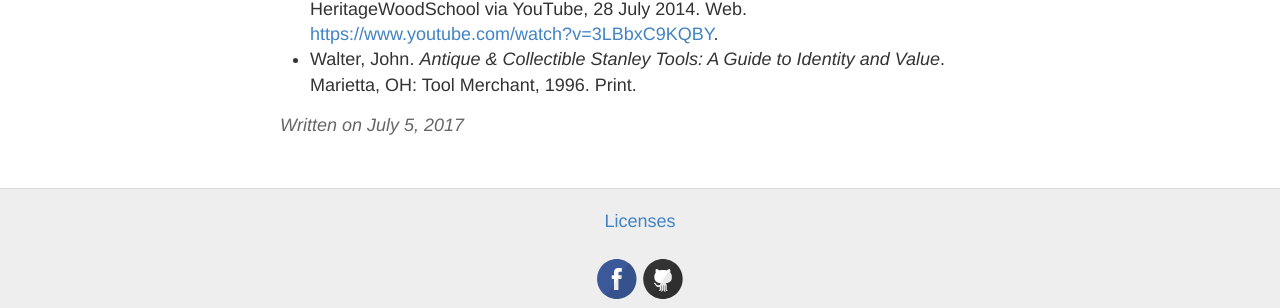
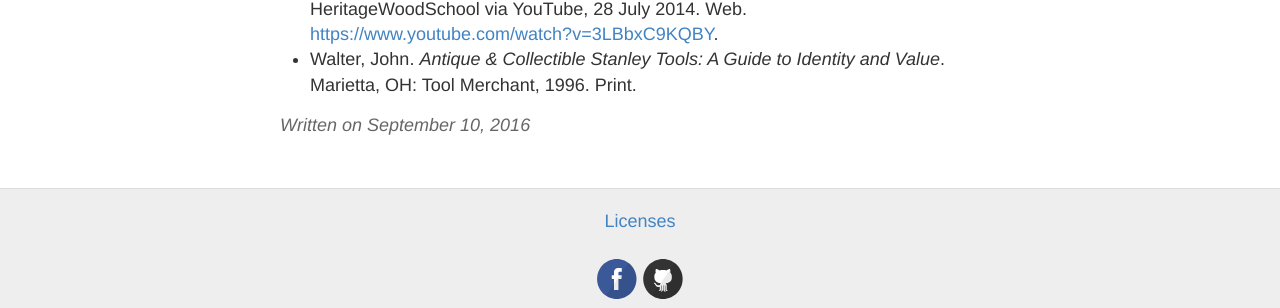
Before and after one commit to pioneervirt/pioneervirt.github.io, a Jekyll site: the page built from _posts/2016-10-09-hand-planes.md, in a window 1280 px wide. Shown: the part 768-1076 px from the top of the page. Built offline with Jekyll 4.4.1, drawn with Linux system fonts in a browser that asks for light colours; our own code applies the rules of GitHub Pages for plain Markdown files.

Commit message:
Update 2016-10-09-hand-planes.md

```diff
--- a/_posts/2016-10-09-hand-planes.md
+++ b/_posts/2016-10-09-hand-planes.md
@@ -1,5 +1,5 @@
 ---
-date: 2017-07-05
+date: 2016-09-10
 title: 'Hand Planes'
 ---
 
```
